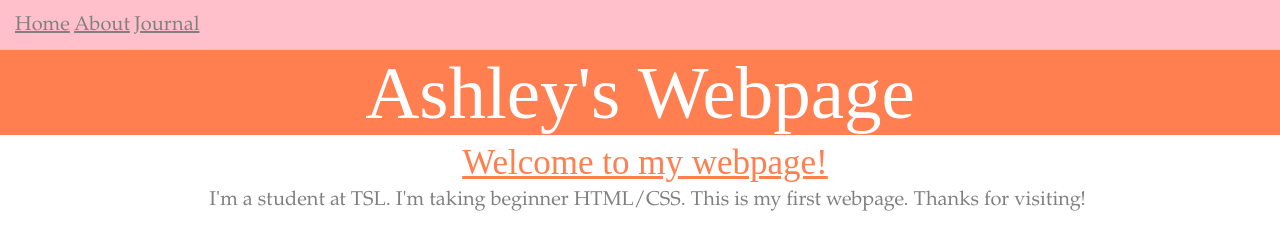
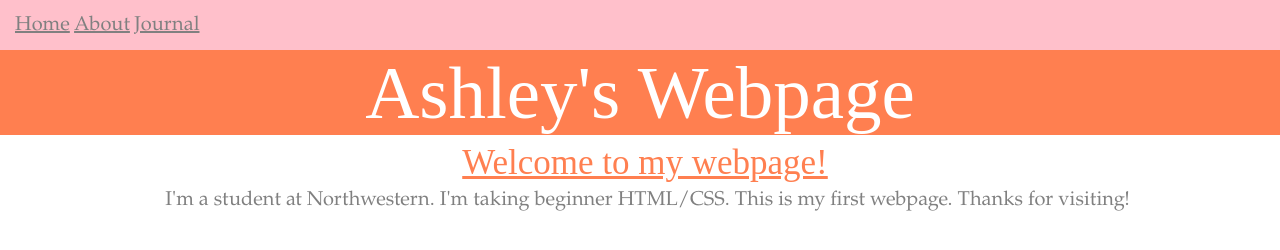
Before and after one commit to athiel87/mywebpage, a plain HTML site: page index.html in a window 1280 px wide. Drawn offline with Linux system fonts and the light colour scheme.

Commit message:
Going to Northwestern

```diff
--- a/index.html
+++ b/index.html
@@ -20,6 +20,6 @@
 		<h1>Ashley's Webpage</h1>
 		<div class="centercontent">
 		<h2>Welcome to my webpage!</h2>
-				<p>I'm a student at TSL. I'm taking beginner HTML/CSS. This is my first webpage. Thanks for visiting! </p>
+				<p>I'm a student at Northwestern. I'm taking beginner HTML/CSS. This is my first webpage. Thanks for visiting! </p>
 	</body>
 </html>
```
